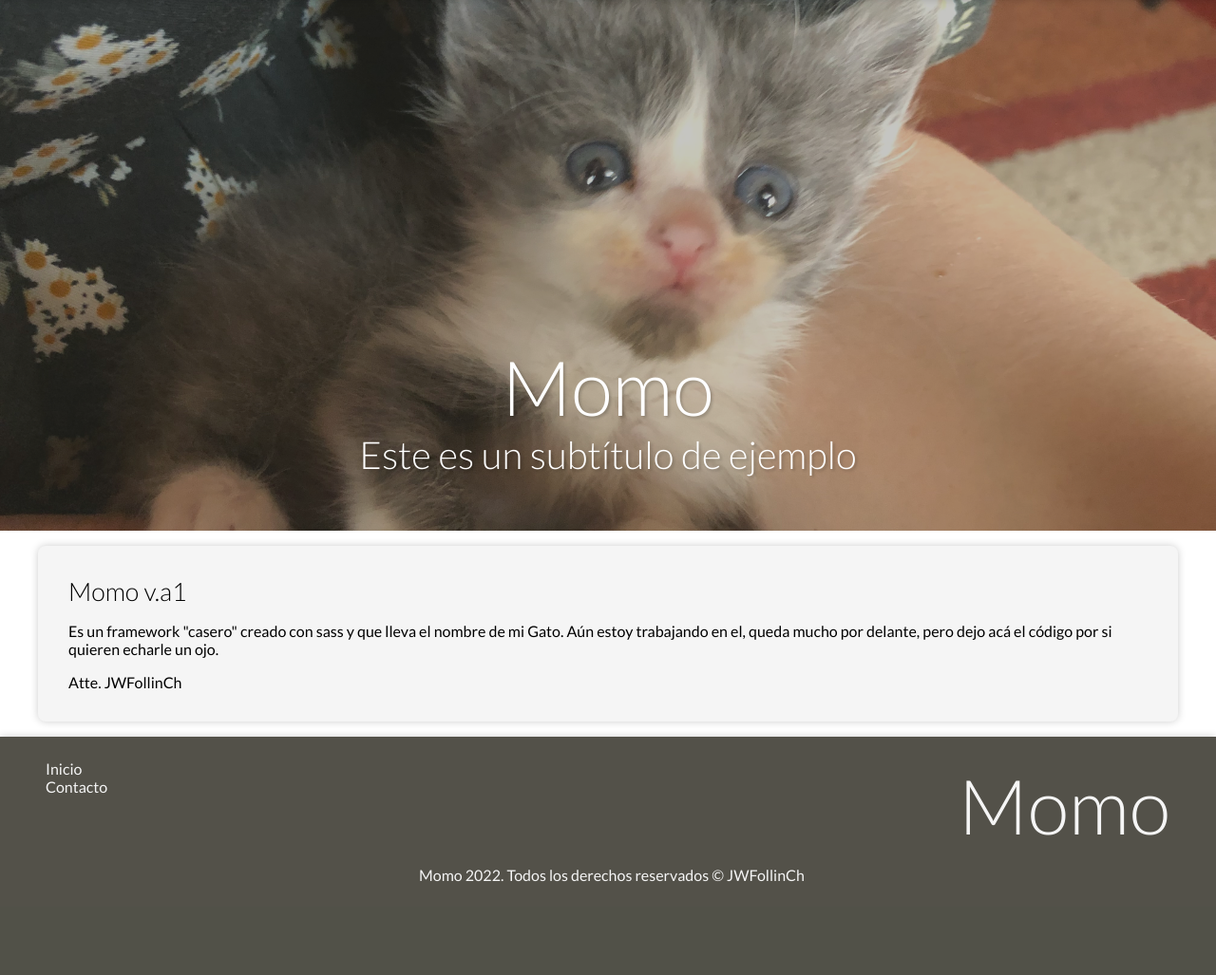
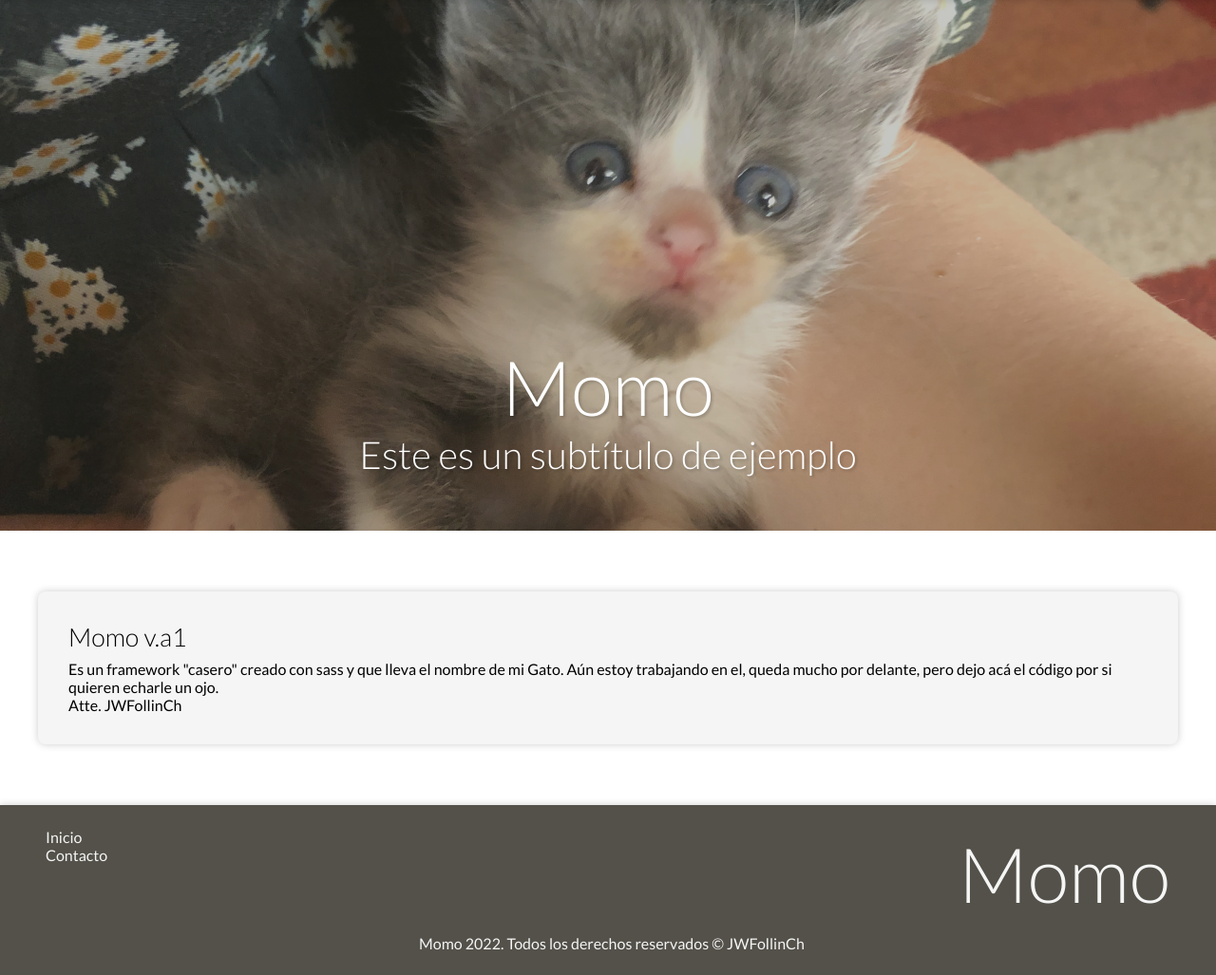
Before and after one commit to JWFollinCh/Momo, a PHP site: page / in a window 1280 px wide. Shown: the part 109-1136 px from the top of the page at 95% size. Before the commit the page ends 1038 px from the top, so only its background shows below. Run offline with PHP 8.4, Linux system fonts and the light colour scheme; some libraries are stand-ins or nearby versions.

Commit message:
fix: se modifican los mixins de margin y padding

```diff
--- a/src/assets/css/src/_general.scss
+++ b/src/assets/css/src/_general.scss
@@ -84,7 +84,7 @@ footer {
 }
 
 p {
-    margin-bottom: 0;
+    margin: 0;
 }
 
 ul {
--- a/src/assets/css/src/_margin_padding.scss
+++ b/src/assets/css/src/_margin_padding.scss
@@ -9,27 +9,27 @@
     }
 
     .mt-#{$un} {
-        @include margin($value !important, 0, 0, 0);
+        @include margin($value !important, null, null, null);
     }
 
     .mr-#{$un} {
-        @include margin(0, $value !important, 0, 0);
+        @include margin(null, $value !important, null, null);
     }
 
     .mb-#{$un} {
-        @include margin(0, 0, $value !important, 0);
+        @include margin(null, null, $value !important, null);
     }
 
     .ml-#{$un} {
-        @include margin(0, 0, 0, $value !important);
+        @include margin(null, null, null, $value !important);
     }
 
     .mx-#{$un} {
-        @include margin(0, $value !important, 0, $value !important);
+        @include margin(null, $value !important, null, $value !important);
     }
 
     .my-#{$un} {
-        @include margin($value !important, 0, $value !important, 0);
+        @include margin($value !important, null, $value !important, null);
     }
 
     // padding
@@ -38,26 +38,26 @@
     }
 
     .pt-#{$un} {
-        @include padding($value !important, 0, 0, 0);
+        @include padding($value !important, null, null, null);
     }
 
     .pr-#{$un} {
-        @include padding(0, $value !important, 0, 0);
+        @include padding(null, $value !important, null, null);
     }
 
     .pb-#{$un} {
-        @include padding(0, 0, $value !important, 0);
+        @include padding(null, null, $value !important, null);
     }
 
     .pl-#{$un} {
-        @include padding(0, 0, 0, $value !important);
+        @include padding(null, null, null, $value !important);
     }
 
     .px-#{$un} {
-        @include padding(0, $value !important, 0, $value !important);
+        @include padding(null, $value !important, null, $value !important);
     }
 
     .py-#{$un} {
-        @include padding($value !important, 0, $value !important, 0);
+        @include padding($value !important, null, $value !important, null);
     }
 }
--- a/src/assets/css/src/mixins/_margin_padding.scss
+++ b/src/assets/css/src/mixins/_margin_padding.scss
@@ -1,27 +1,59 @@
-@mixin padding($top, $right, $bottom, $left) {
+@mixin padding($top: null, $right: null, $bottom: null, $left: null) {
+    @if $top != null {
         padding-top: $top;
+    }
+    @if $right != null {
         padding-right: $right;
+    }
+    @if $bottom != null {
         padding-bottom: $bottom;
+    }
+    @if $left != null {
         padding-left: $left;
     }
+}
 
-@mixin paddingN($top, $right, $bottom, $left) {
+@mixin paddingN($top: null, $right: null, $bottom: null, $left: null) {
+    @if $top != null {
         padding-top: -#{$top};
+    }
+    @if $right != null {
         padding-right: -#{$right};
+    }
+    @if $bottom != null {
         padding-bottom: -#{$bottom};
+    }
+    @if $left != null {
         padding-left: -#{$left};
     }
+}
 
-@mixin margin($top, $right, $bottom, $left) {
+@mixin margin($top: null, $right: null, $bottom: null, $left: null) {
+    @if $top != null {
         margin-top: $top;
+    }
+    @if $right != null {
         margin-right: $right;
+    }
+    @if $bottom != null {
         margin-bottom: $bottom;
+    }
+    @if $left != null {
         margin-left: $left;
     }
+}
 
-@mixin marginN($top, $right, $bottom, $left) {
+@mixin marginN($top: null, $right: null, $bottom: null, $left: null) {
+    @if $top != null {
         margin-top: -#{$top};
+    }
+    @if $right != null {
         margin-right: -#{$right};
+    }
+    @if $bottom != null {
         margin-bottom: -#{$bottom};
+    }
+    @if $left != null {
         margin-left: -#{$left};
     }
+}
--- a/src/index.php
+++ b/src/index.php
@@ -7,7 +7,7 @@
         <h2 class="subtitulo">Este es un subtítulo de ejemplo</h2>
     </section>
 
-    <section class="contenedor">
+    <section class="contenedor py-4">
         <div class="tarjeta-claro">
             <h3>Momo v.a1</h3>
 
```
Also changed, not shown: src/assets/css/build/momo.min.css. Lines whose indentation alone changed are shown as unchanged.
